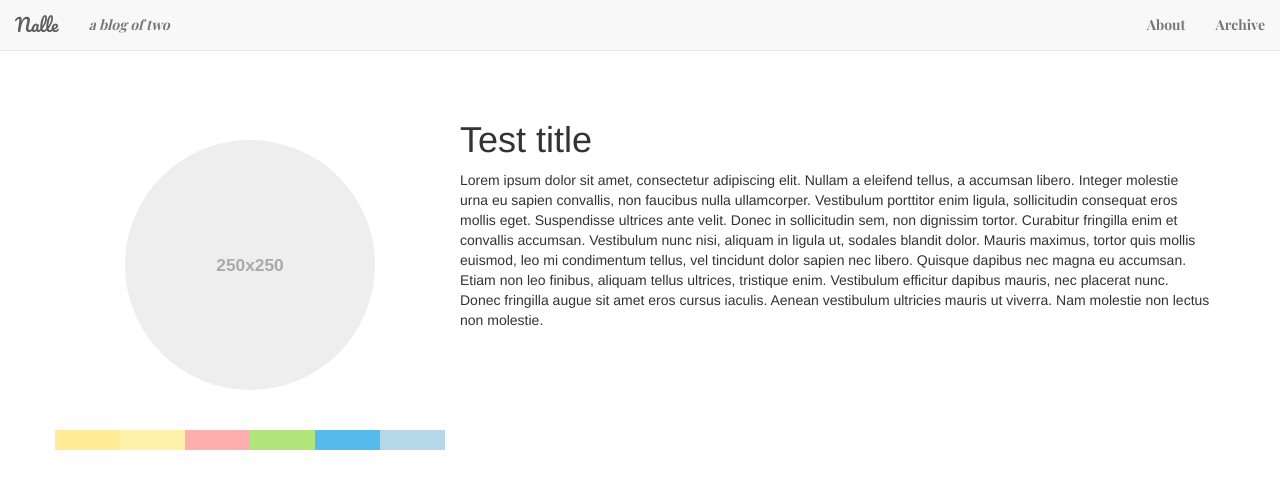
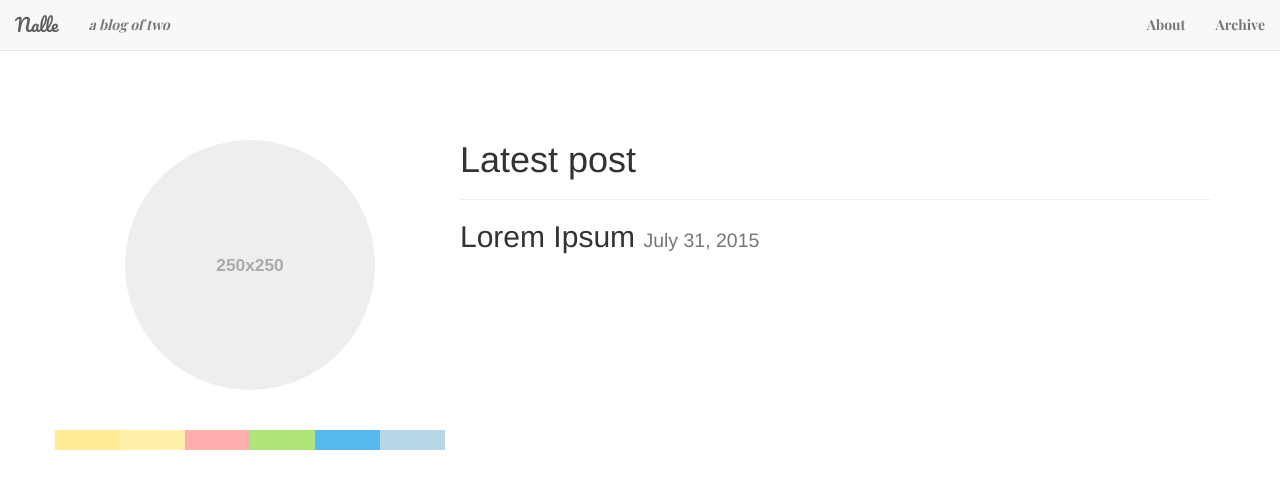
Before and after one commit to legopelle/web-nalle-blog, a Jekyll site: the page built from index.html, in a window 1280 px wide. Shown: the top 489 px of the page. Built offline with Jekyll 4.4.1, drawn with Linux system fonts in a browser that asks for light colours; some web fonts are replaced.

Commit message:
Latest post on home page
Added templating for the latest post on the main page

```diff
--- a/index.html
+++ b/index.html
@@ -2,7 +2,9 @@
 layout: default
 ---
 
-<h1>Test title</h1>
-<p>
-Lorem ipsum dolor sit amet, consectetur adipiscing elit. Nullam a eleifend tellus, a accumsan libero. Integer molestie urna eu sapien convallis, non faucibus nulla ullamcorper. Vestibulum porttitor enim ligula, sollicitudin consequat eros mollis eget. Suspendisse ultrices ante velit. Donec in sollicitudin sem, non dignissim tortor. Curabitur fringilla enim et convallis accumsan. Vestibulum nunc nisi, aliquam in ligula ut, sodales blandit dolor. Mauris maximus, tortor quis mollis euismod, leo mi condimentum tellus, vel tincidunt dolor sapien nec libero. Quisque dapibus nec magna eu accumsan. Etiam non leo finibus, aliquam tellus ultrices, tristique enim. Vestibulum efficitur dapibus mauris, nec placerat nunc. Donec fringilla augue sit amet eros cursus iaculis. Aenean vestibulum ultricies mauris ut viverra. Nam molestie non lectus non molestie.
-</p>
+<div class="page-header">
+  <h1>Latest post</h1>
+</div>
+
+{% assign post = site.posts.first %}
+<h2>{{ post.title }} <small>{{ post.date | date: '%B %d, %Y' }}</small></h2>
```
